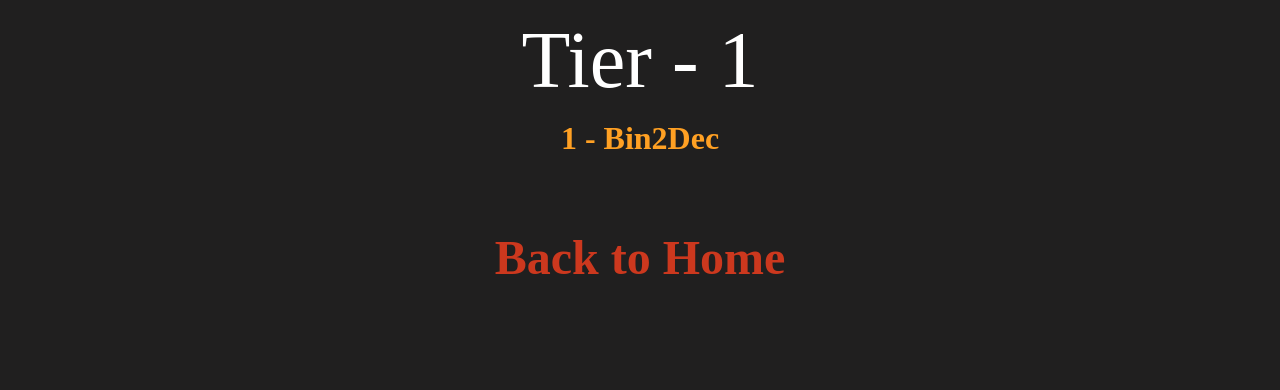
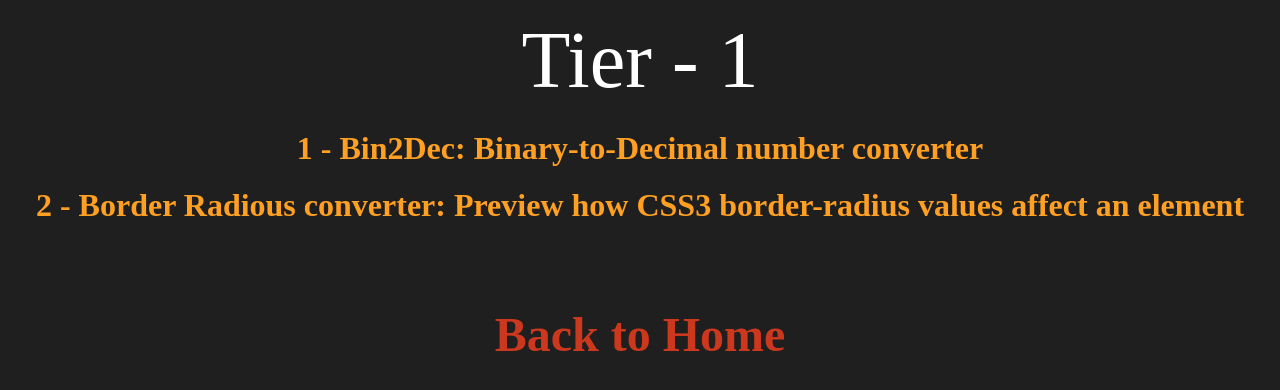
Before and after one commit to Gammarkin/app-ideas-executions, a React (Create React App) app in the folder app-ideas/: page /tier1 in a window 1280 px wide. Shown: the top 390 px of the page. Built offline with nearby package versions, Linux system fonts and the light colour scheme.

Commit message:
fixed a bug, made borderRadious route

```diff
--- a/app-ideas/src/App.js
+++ b/app-ideas/src/App.js
@@ -4,6 +4,7 @@ import Tier2 from './pages/Tier2';
 import Tier3 from './pages/Tier3';
 import Home from './pages/Home';
 import Bin2Dec from './pages/Bin2Dec.js';
+import BorderRadious from './pages/BorderRadious';
 
 function App() {
   return (
@@ -13,6 +14,7 @@ function App() {
       <Route exact path="/tier2" component={Tier2} />
       <Route exact path="/tier3" component={Tier3} />
       <Route exact path="/bin2dec" component={Bin2Dec} />
+      <Route exact path="/borderRadious" component={BorderRadious} />
     </div>
   );
 }
--- a/app-ideas/src/pages/Bin2Dec.js
+++ b/app-ideas/src/pages/Bin2Dec.js
@@ -24,7 +24,7 @@ export default class Bin2Dec extends Component {
              const result = parseInt(input, 2)
         this.setState({result})
         } else {
-            this.setState({err: "error. Only 1's and 0's are permitted"})
+            this.setState({err: "error. Only 1's and 0's are permitted", result: undefined})
         }
     }
 
--- /dev/null
+++ b/app-ideas/src/pages/BorderRadious.js
@@ -0,0 +1,11 @@
+import React, { Component } from 'react'
+
+export default class BorderRadious extends Component {
+  render() {
+    return (
+      <div>
+
+      </div>
+    )
+  }
+}
--- a/app-ideas/src/pages/Tier1.js
+++ b/app-ideas/src/pages/Tier1.js
@@ -11,7 +11,12 @@ export default class Tier1 extends Component {
         <Header text="Tier - 1" />
           <div className='Tier1List'>
             <Link to="/bin2dec">
-              <h2 className='h2Tier1'>1 - Bin2Dec</h2>
+              <h2 className='h2Tier1'>1 - Bin2Dec: Binary-to-Decimal number converter	</h2>
+            </Link>
+            <Link to="/borderRadious">
+              <h2 className='h2Tier1'>
+                2 - Border Radious converter: Preview how CSS3 border-radius values affect an element
+            	</h2>
             </Link>
           </div>
       <Footer />
--- a/app-ideas/src/styles/Tier1.css
+++ b/app-ideas/src/styles/Tier1.css
@@ -8,12 +8,14 @@
   display: flex;
   list-style: none;
   justify-content: center;
+  flex-direction: column;
 }
 
 .h2Tier1 {
   color: rgb(255, 160, 35);
   font-size: 2rem;
   font-weight: bold;
+  margin: 10px;
 }
 
 .h2Tier1:hover {
```
